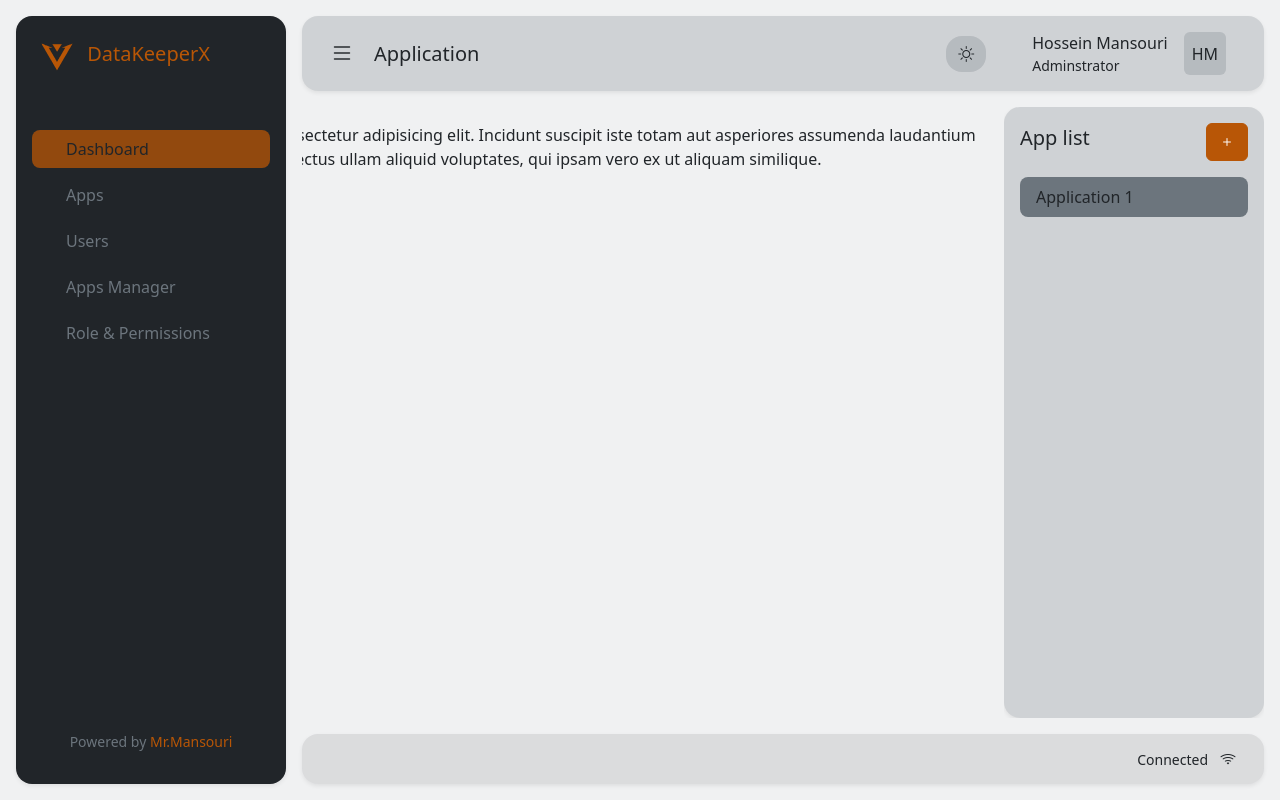
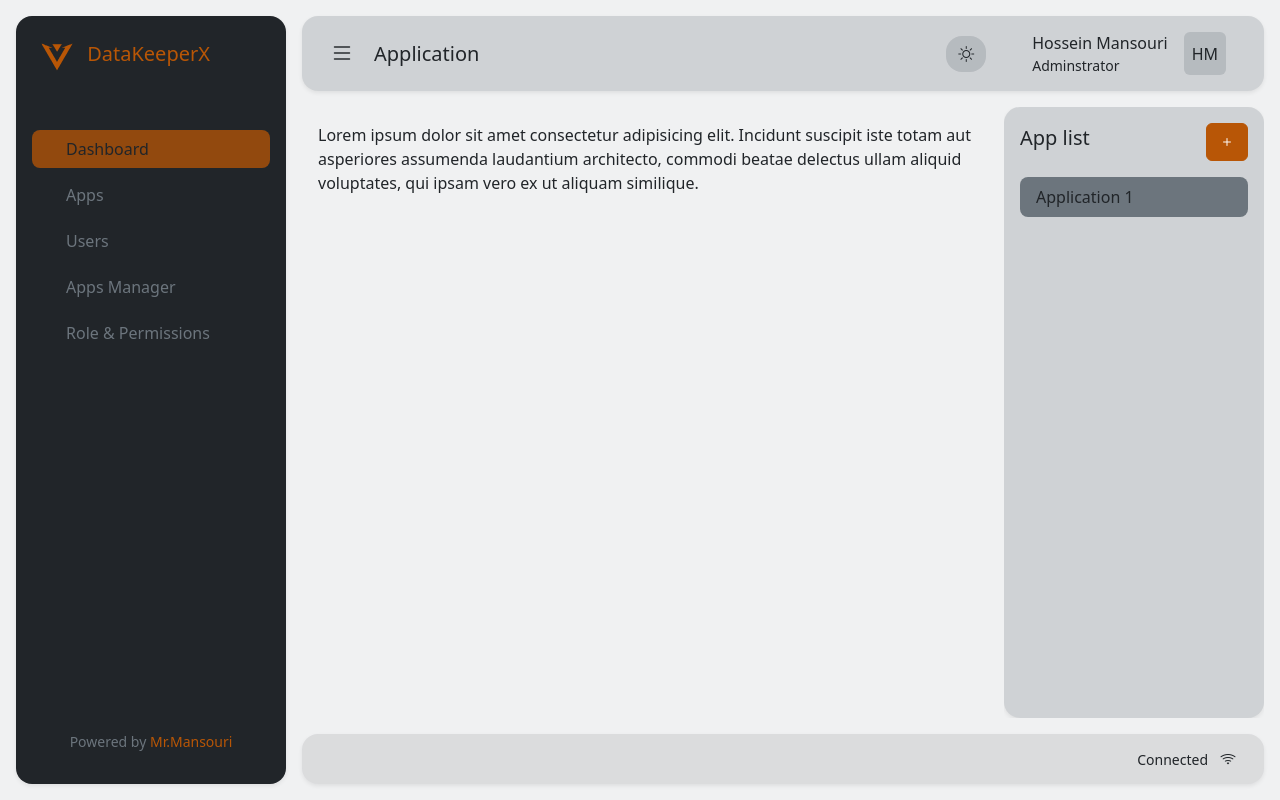
Before and after one commit to Hsnmsri/data_keeper_x_frontend, an Angular app: page /panel in a window 1280 px wide. Built offline with nearby package versions, Linux system fonts and the light colour scheme.

Commit message:
fix style bug

```diff
--- a/src/app/panel/panel.component.html
+++ b/src/app/panel/panel.component.html
@@ -24,14 +24,14 @@
       <div class="col-12 d-flex justify-content-end overflow-x-hidden py-3" style="height: calc(100% - 125px);">
 
         <!-- main section -->
-        <div class="h-100" style="min-width: 100%;">
+        <div class="h-100 main-section">
           <app-panel-main-section></app-panel-main-section>
         </div>
         <!-- main section -->
 
         <!-- app section -->
         @if(isAppListVisible){
-        <div class="overflow-y-hidden" style="min-width: 260px;">
+        <div class="overflow-y-hidden app-section">
           <app-panel-app-list-menu></app-panel-app-list-menu>
         </div>
         }
--- a/src/app/panel/panel.component.scss
+++ b/src/app/panel/panel.component.scss
@@ -0,0 +1,18 @@
+$app_section_width: 260px;
+
+.app-section {
+  max-width: $app_section_width;
+  min-width: $app_section_width;
+}
+
+.main-section {
+  min-width: 100%;
+  max-width: 100%;
+}
+
+@media (min-width: 992px) {
+  .main-section {
+    min-width: calc(100% - $app_section_width);
+    max-width: calc(100% - $app_section_width);
+  }
+}
```
